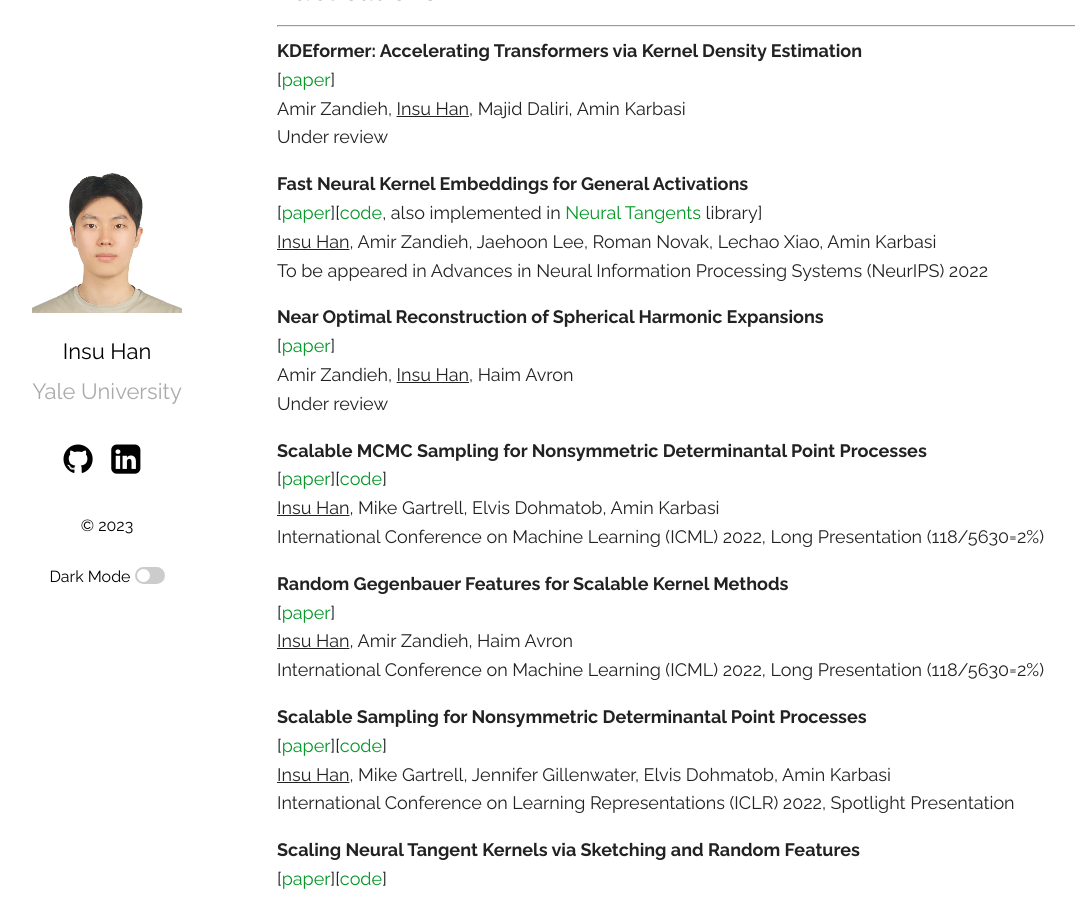
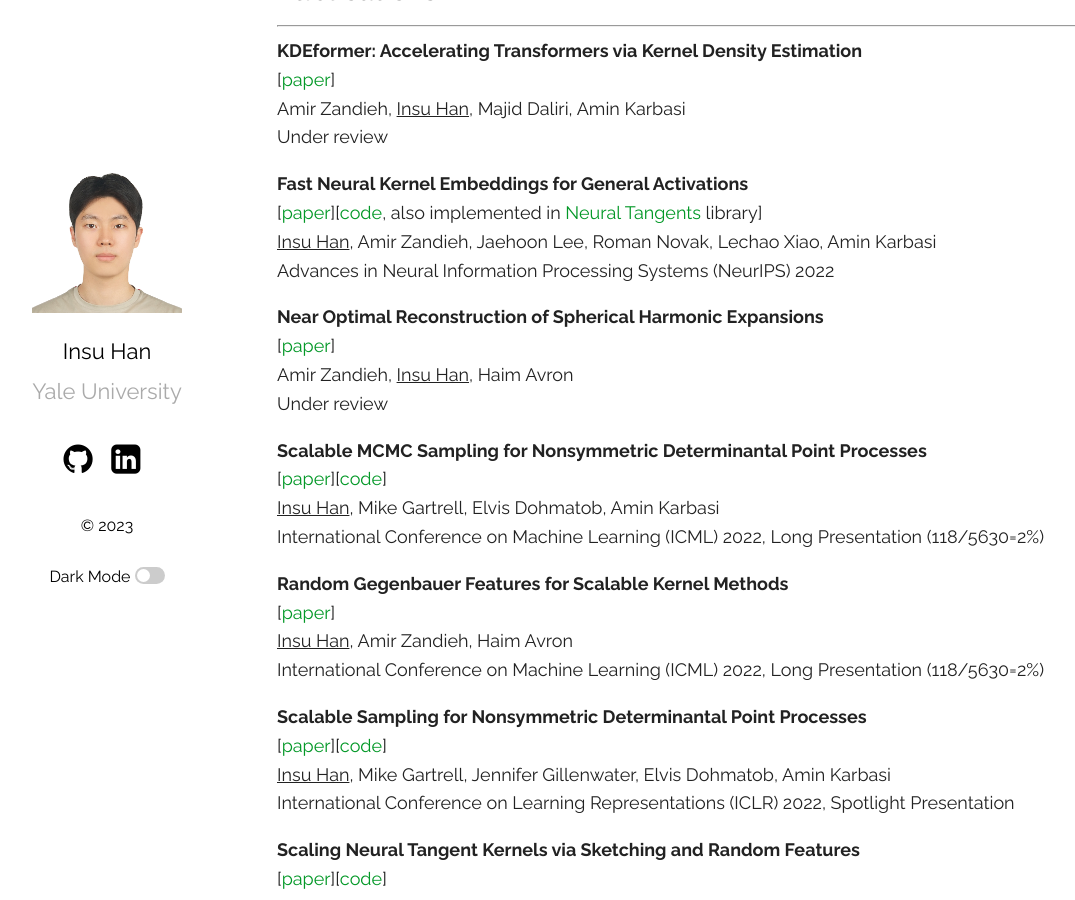
Before and after one commit to insuhan/insuhan.github.io, a Jekyll site: the page built from _posts/2019-03-23-welcome-to-jekyll.markdown, in a window 1280 px wide and 900 px high, scrolled down 664 px. Shown: the whole window, without its empty margins (78-1153 px from the left). Built offline with Jekyll 4.4.1, drawn with Linux system fonts in a browser that asks for light colours; a style sheet for code colours, icons or effects is not loaded.

Commit message:
Delete unnecessary words

```diff
--- a/_posts/2019-03-23-welcome-to-jekyll.markdown
+++ b/_posts/2019-03-23-welcome-to-jekyll.markdown
@@ -43,7 +43,7 @@ Under review
 **Fast Neural Kernel Embeddings for General Activations** <br/>
 [[paper][fast_neural_kernel_paper]][[code][fast_neural_kernel_code], also implemented in [Neural Tangents] library]<br/>
 <U>Insu Han</U>, Amir Zandieh, Jaehoon Lee, Roman Novak, Lechao Xiao, Amin Karbasi<br/>
-To be appeared in Advances in Neural Information Processing Systems (NeurIPS) 2022
+Advances in Neural Information Processing Systems (NeurIPS) 2022
 <br/>
 
 **Near Optimal Reconstruction of Spherical Harmonic Expansions** <br/>
```
Also changed, not shown: 4 other files.
